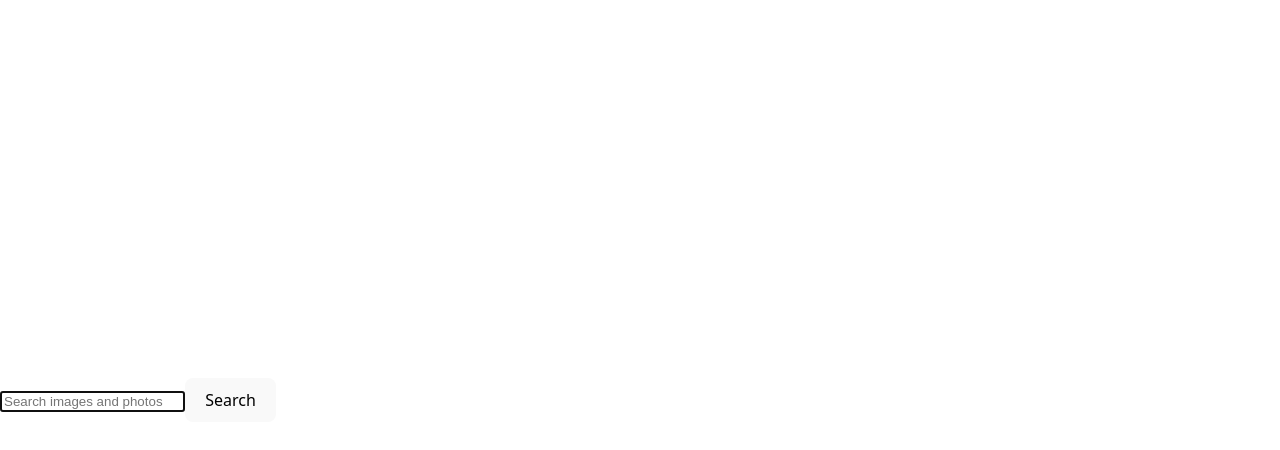
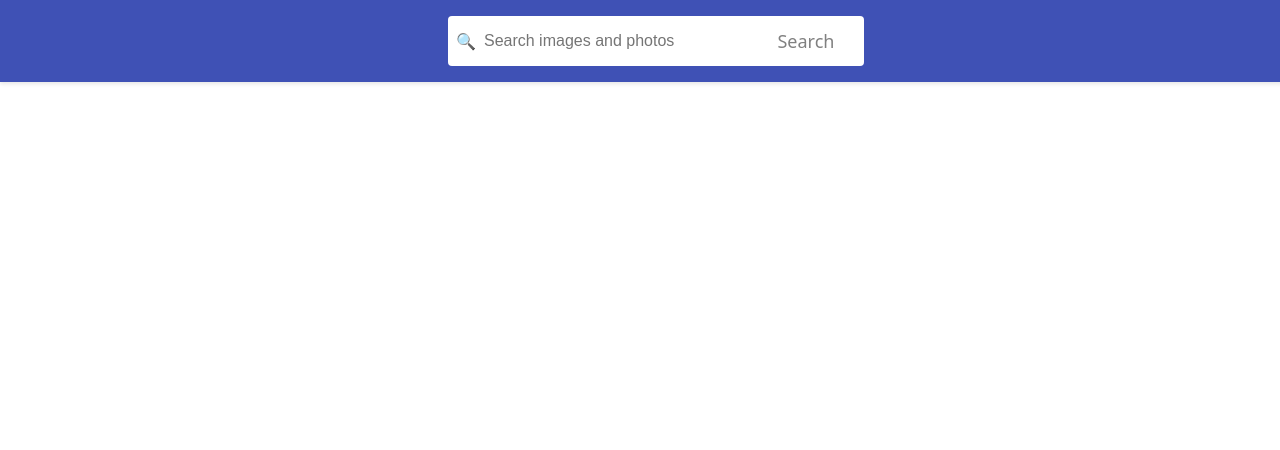
Before and after one commit to tetiana1zaichenko/goit-typescript-hw-02, a React (Vite) app: page / in a window 1280 px wide. Shown: the top 450 px of the page. Built offline with nearby package versions, Linux system fonts and the light colour scheme.

Commit message:
header style and searchBar style

```diff
--- a/src/components/SearchBar/SearchBar.jsx
+++ b/src/components/SearchBar/SearchBar.jsx
@@ -1,4 +1,5 @@
 import toast from "react-hot-toast";
+import s from "./SearchBar.module.css";
 const SearchBar = ({ onSubmit, query, onChangeQuery }) => {
   const handleFormSubmit = (e) => {
     e.preventDefault();
@@ -10,9 +11,11 @@ const SearchBar = ({ onSubmit, query, onChangeQuery }) => {
   };
   return (
     <div>
-      <header>
-        <form onSubmit={handleFormSubmit}>
+      <header className={s.header}>
+        <form className={s.searchForm} onSubmit={handleFormSubmit}>
+          <span className="s.search-button">🔍</span>
           <input
+            className={s.searchInput}
             type="text"
             value={query}
             onChange={(e) => onChangeQuery(e.target.value)}
@@ -20,7 +23,9 @@ const SearchBar = ({ onSubmit, query, onChangeQuery }) => {
             autoFocus
             placeholder="Search images and photos"
           />
-          <button type="submit">Search</button>
+          <button className={s.searchButton} type="submit">
+            Search
+          </button>
         </form>
       </header>
     </div>
--- /dev/null
+++ b/src/components/SearchBar/SearchBar.module.css
@@ -0,0 +1,38 @@
+.header {
+  background-color: #3f51b5;
+  padding: 16px;
+  display: flex;
+  justify-content: center;
+  position: fixed;
+  top: 0;
+  left: 0;
+  width: 100%;
+  z-index: 1000;
+  box-shadow: 0 2px 4px rgba(0, 0, 0, 0.1);
+}
+
+.searchForm {
+  display: flex;
+  align-items: center;
+  background-color: white;
+  border-radius: 4px;
+  padding: 2px 8px;
+  width: 400px;
+  max-width: 90%;
+}
+
+.searchInput {
+  border: none;
+  outline: none;
+  flex: 1;
+  padding: 8px;
+  font-size: 16px;
+}
+
+.searchButton {
+  background: none;
+  border: none;
+  cursor: pointer;
+  color: gray;
+  font-size: 18px;
+}
```
